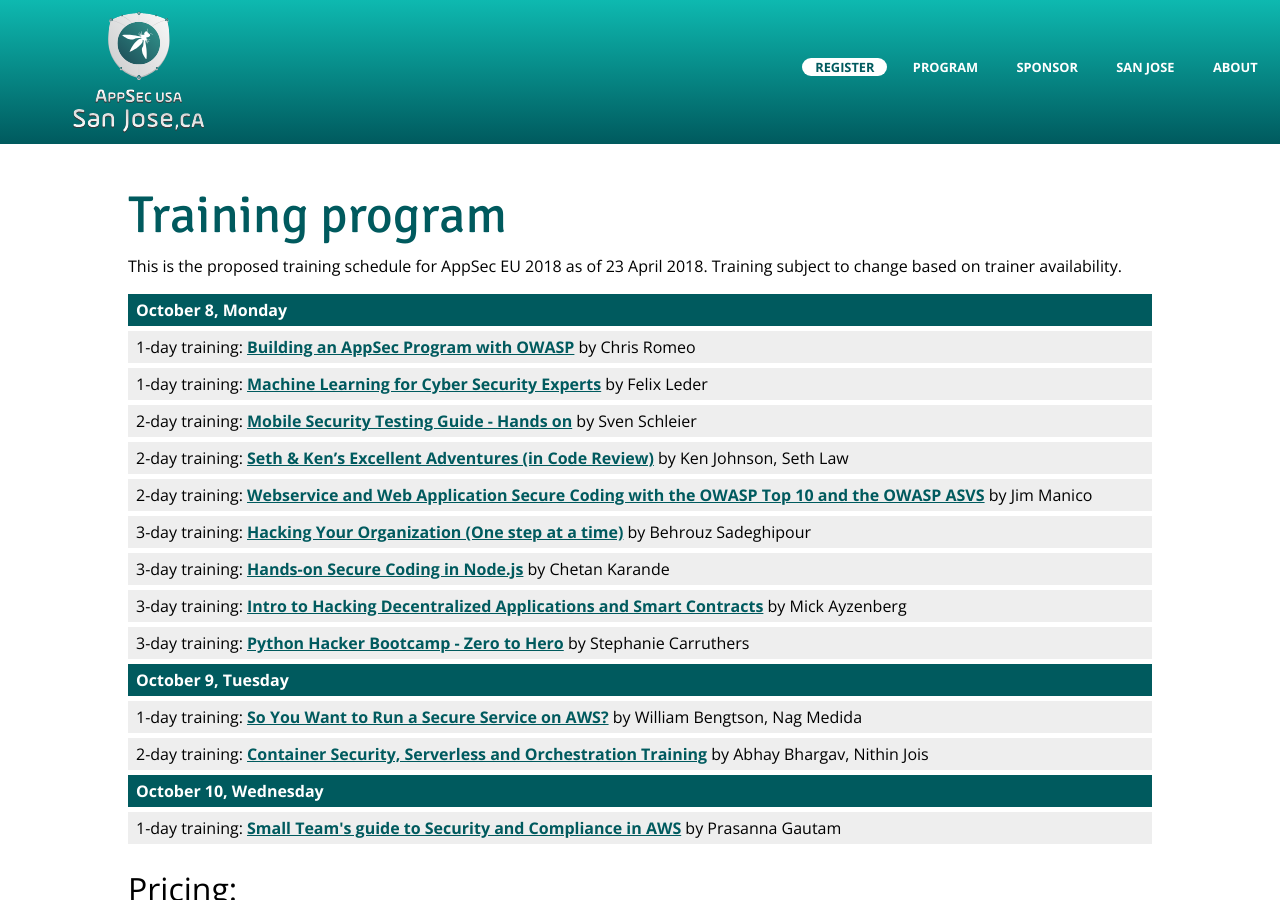
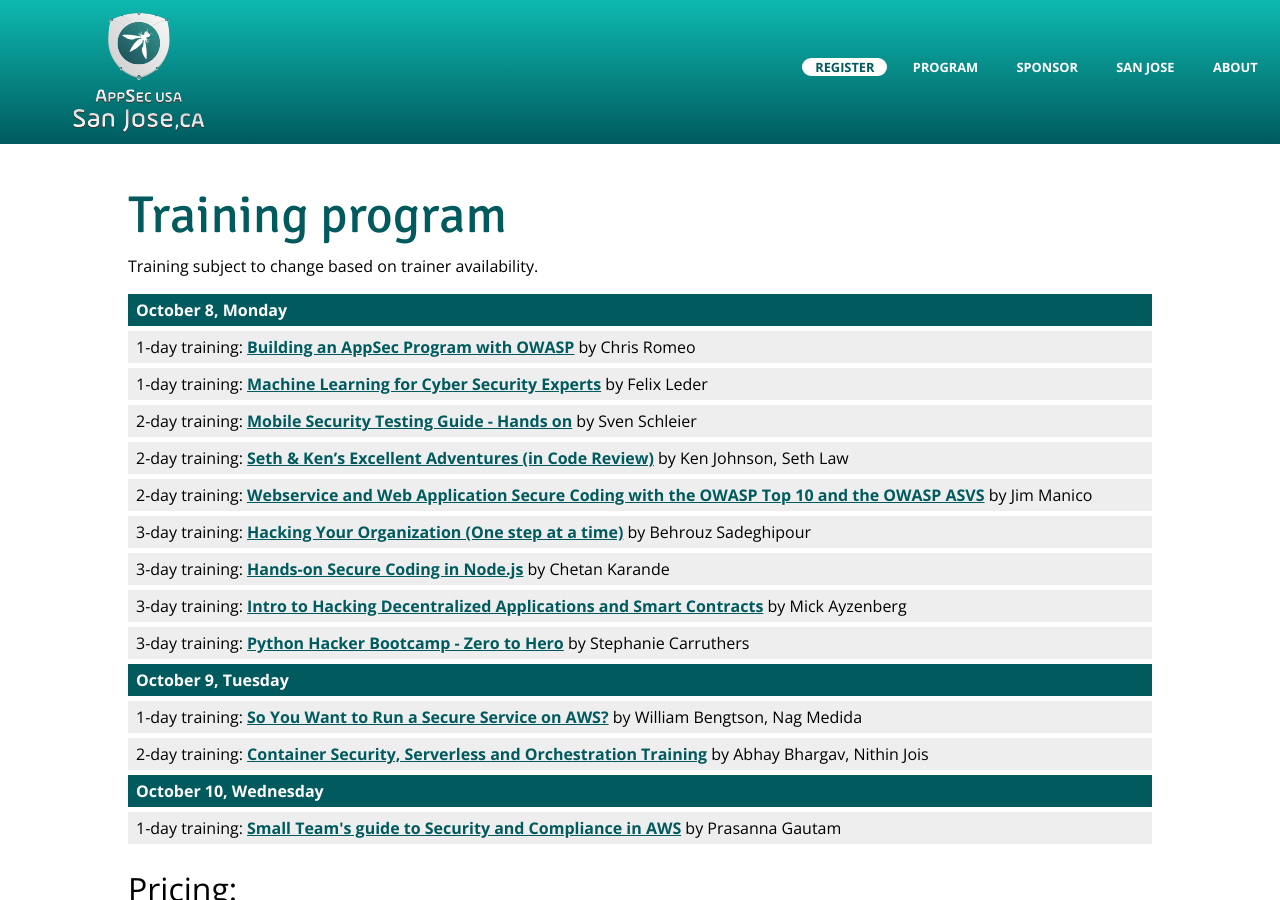
Before and after one commit to OWASP/AppSecUSA2018, a Jekyll site: the page built from program/trainings.html, in a window 1280 px wide and 900 px high. Built offline with Jekyll 4.4.1, drawn with Linux system fonts in a browser that asks for light colours.

Commit message:
Removing line from training program

```diff
--- a/program/trainings.html
+++ b/program/trainings.html
@@ -4,7 +4,7 @@
 
 <h1> {{page.title}}</h1>
 
-<p>This is the proposed training schedule for AppSec EU 2018 as of 23 April 2018. Training subject to change based on trainer availability.</p>
+<p>Training subject to change based on trainer availability.</p>
 
 <table class="trainings">
 	<tbody>
```
